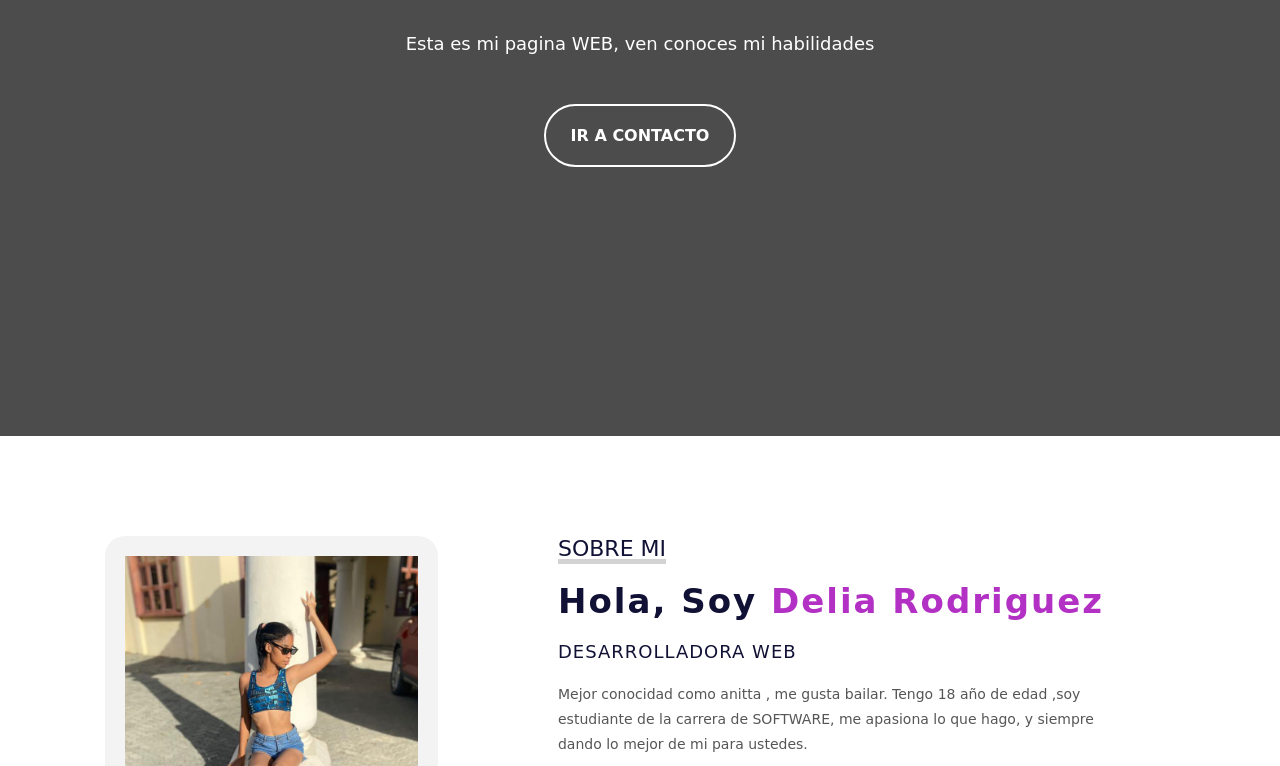
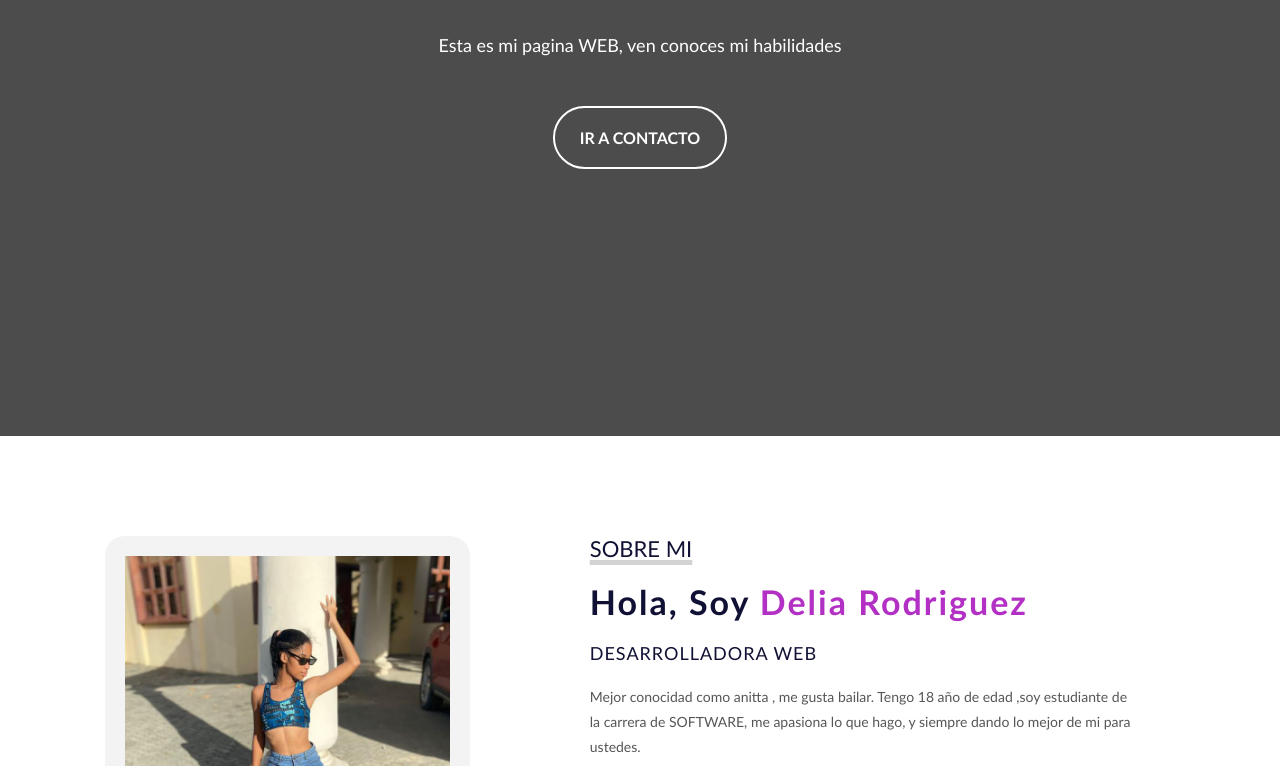
Before and after one commit to Deliaofficial09/WEBDELIA, a plain HTML site: page index.html in a window 1280 px wide. Shown: the part 364-1130 px from the top of the page. Drawn offline with Linux system fonts and the light colour scheme.

Commit message:
Update estilo.css

```diff
--- a/estilo.css
+++ b/estilo.css
@@ -3,7 +3,7 @@
             margin: 0;
             padding: 0;
             box-sizing: border-box;
-            font-family:cursive;
+            font-family:calibri;
         }
 
         html {
```
